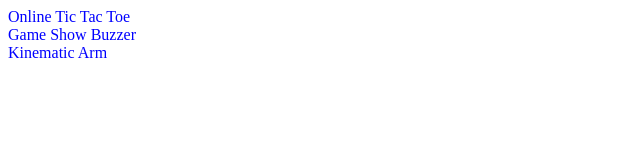
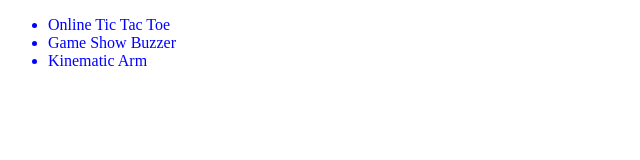
Before and after one commit to hojmax/hojmax.github.io, a plain HTML site: page index.html in a window 1280 px wide. Shown: the whole page, without its empty margins (0-640 px from the left). Drawn offline with Linux system fonts and the light colour scheme.

Commit message:
Update index.html

```diff
--- a/index.html
+++ b/index.html
@@ -3,17 +3,16 @@
   <head>
     <title>Projects Overview</title>
     <style>
-      span {
+      li {
         color: blue;
         cursor: pointer;
       }
     </style>
   </head>
   <body>
-    <span onclick="window.location.href='/tic-tac-toe-online/'">Online Tic Tac Toe</span>
-    <br/>
-    <span onclick="window.location.href='/gsb/'">Game Show Buzzer</span>
-    <br/>
-    <span onclick="window.location.href='/kinematic-arm/'">Kinematic Arm</span>
+    <ul>
+      <li onclick="window.location.href='/tic-tac-toe-online/'">Online Tic Tac Toe</li>
+      <li onclick="window.location.href='/gsb/'">Game Show Buzzer</li>
+      <li onclick="window.location.href='/kinematic-arm/'">Kinematic Arm</li>
   </body>
 </html>
```
